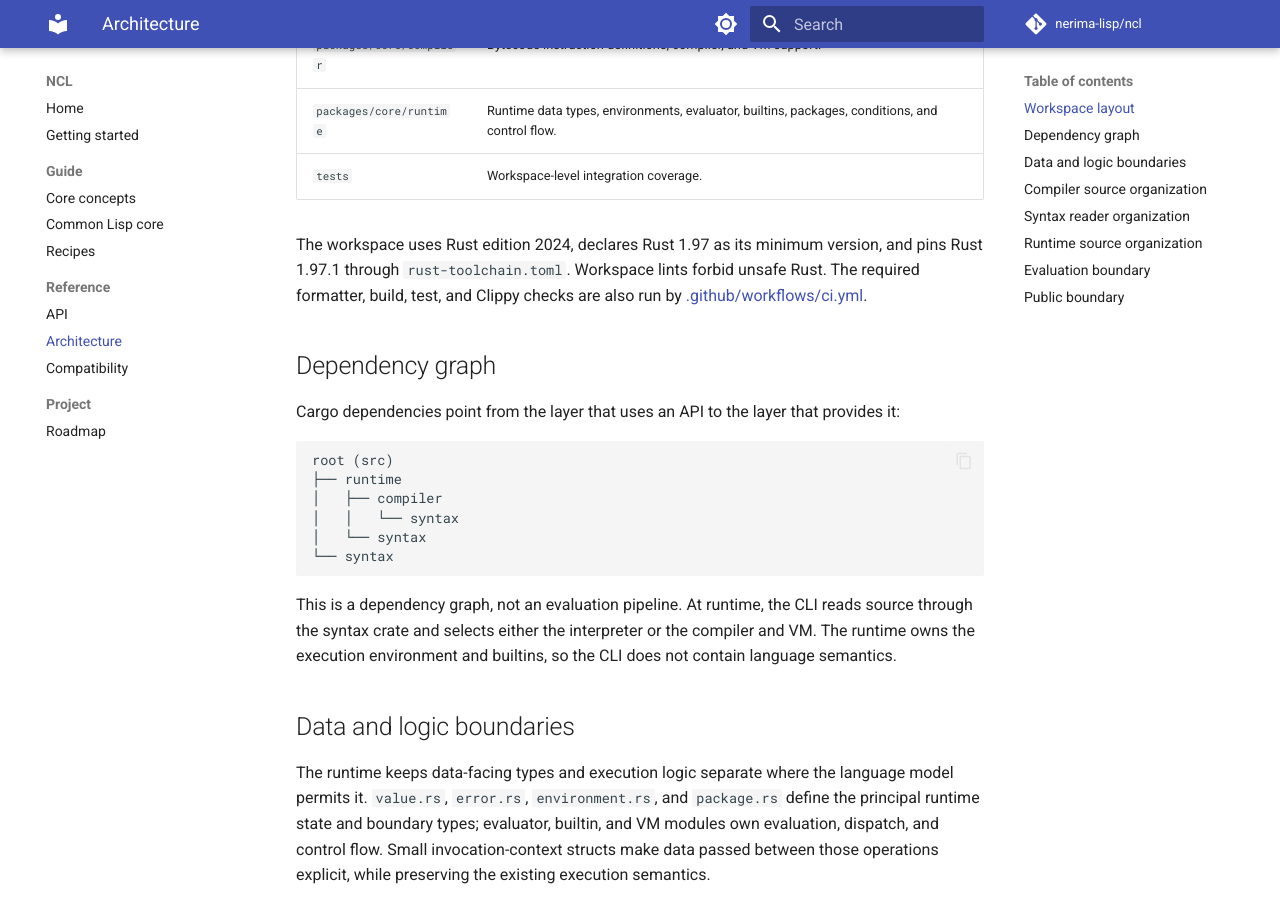
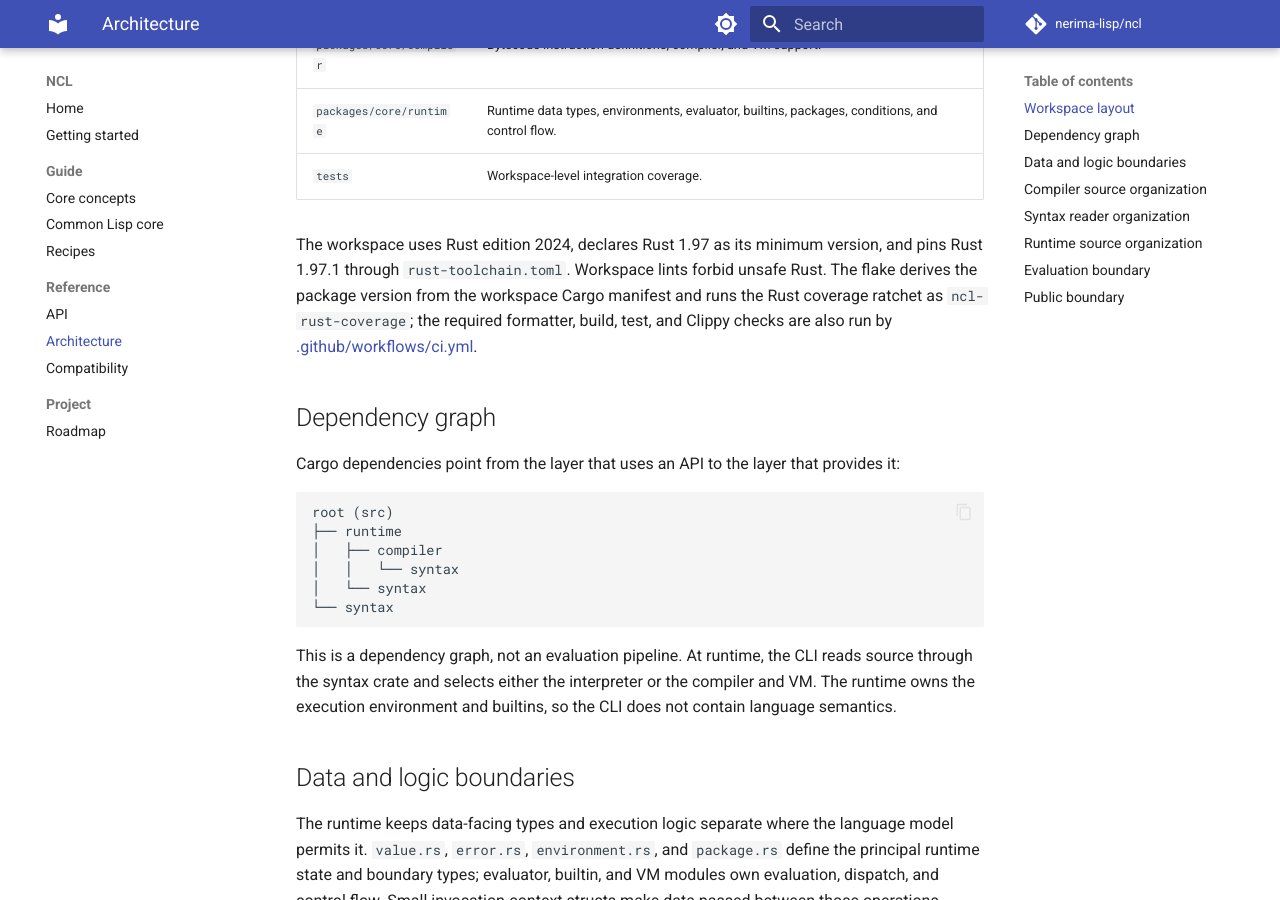
Before and after one commit to nerima-lisp/ncl, an MkDocs documentation site: the page built from docs/src/reference/architecture.md, in a window 1280 px wide and 900 px high, scrolled down 387 px. Built offline with MkDocs 1.6.1 and Material for MkDocs 9.7.7, drawn with Linux system fonts in a browser that asks for light colours; comment, search, counter and statistics services are not loaded.

Commit message:
build: enforce shared rust coverage gate

```diff
--- a/docs/src/reference/architecture.md
+++ b/docs/src/reference/architecture.md
@@ -14,8 +14,10 @@ The repository is a Cargo workspace:
 
 The workspace uses Rust edition 2024, declares Rust 1.97 as its minimum
 version, and pins Rust 1.97.1 through `rust-toolchain.toml`. Workspace lints
-forbid unsafe Rust. The required formatter, build, test, and Clippy checks are
-also run by [.github/workflows/ci.yml](https://github.com/nerima-lisp/ncl/blob/main/.github/workflows/ci.yml).
+forbid unsafe Rust. The flake derives the package version from the workspace
+Cargo manifest and runs the Rust coverage ratchet as `ncl-rust-coverage`; the
+required formatter, build, test, and Clippy checks are also run by
+[.github/workflows/ci.yml](https://github.com/nerima-lisp/ncl/blob/main/.github/workflows/ci.yml).
 
 ## Dependency graph
 
```
Also changed, not shown: docs/src/getting-started.md (+2 -1 lines), README.md, 1 other file.
